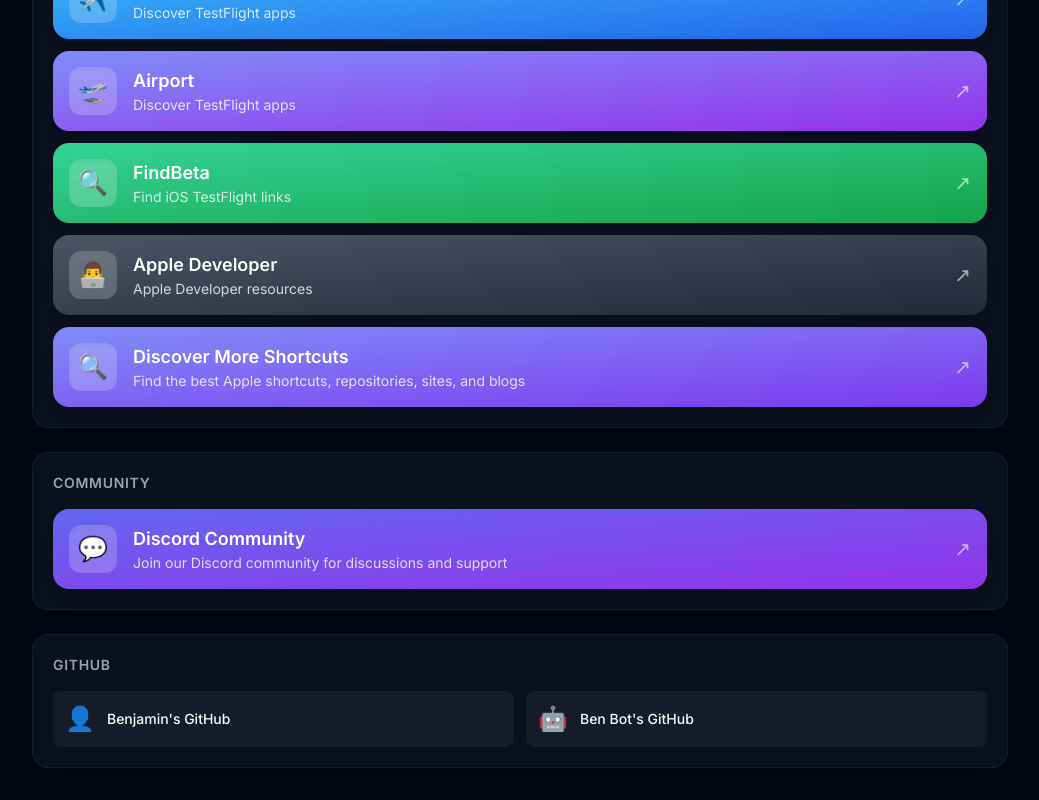
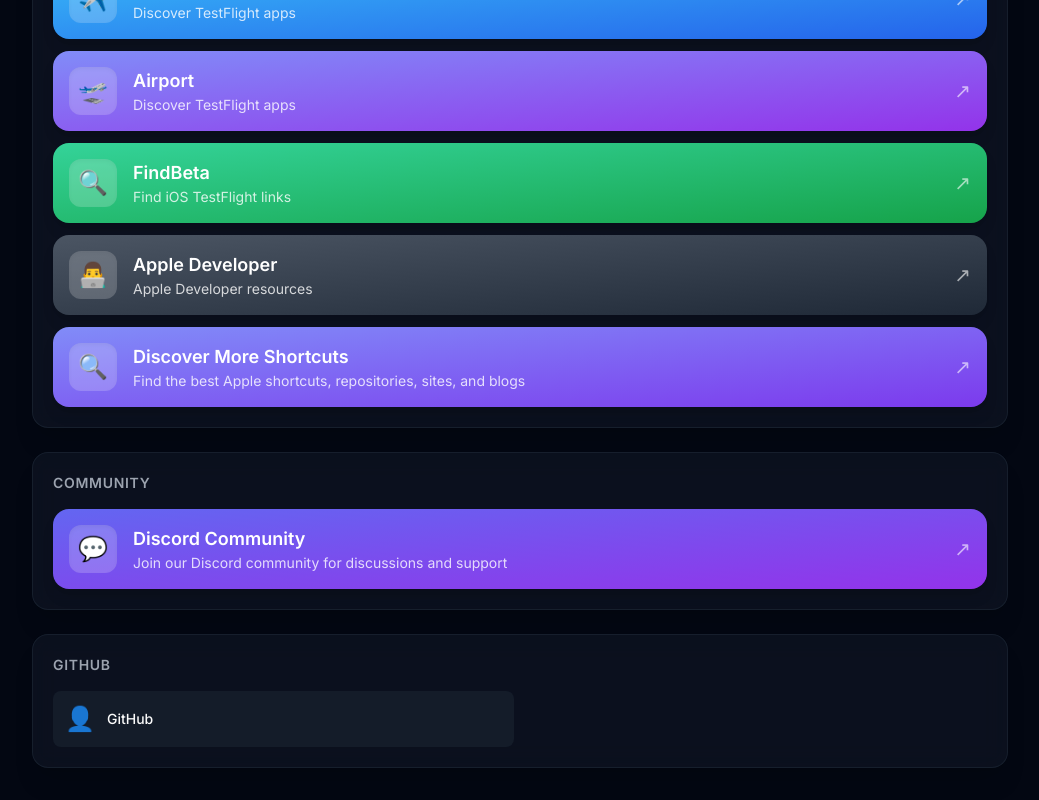
Before and after one commit to benjaminjob1/bens-hub-dashboard, a Next.js app: page / in a window 1280 px wide. Shown: the part 2065-2865 px from the top of the page, without its empty margins (120-1159 px from the left). Built offline with nearby package versions, Linux system fonts and the light colour scheme.

Commit message:
Fix: single GitHub link

```diff
--- a/src/app/page.tsx
+++ b/src/app/page.tsx
@@ -333,22 +333,13 @@
       <GlassCard title="GitHub">
         <div className="grid grid-cols-1 sm:grid-cols-2 gap-3">
           <a
-            href="https://github.com/benjaminjob"
+            href="https://github.com/benjaminjob1"
             target="_blank"
             rel="noopener noreferrer"
             className="flex items-center gap-3 p-3 rounded-lg bg-gray-800/50 hover:bg-gray-700/50 transition-colors"
           >
             <span className="text-2xl">👤</span>
-            <span className="text-sm font-medium">Benjamin's GitHub</span>
-          </a>
-          <a
-            href="https://github.com/benjaminjob1/stats-dashboard-next"
-            target="_blank"
-            rel="noopener noreferrer"
-            className="flex items-center gap-3 p-3 rounded-lg bg-gray-800/50 hover:bg-gray-700/50 transition-colors"
-          >
-            <span className="text-2xl">🤖</span>
-            <span className="text-sm font-medium">Ben Bot's GitHub</span>
+            <span className="text-sm font-medium">GitHub</span>
           </a>
         </div>
       </GlassCard>
```
